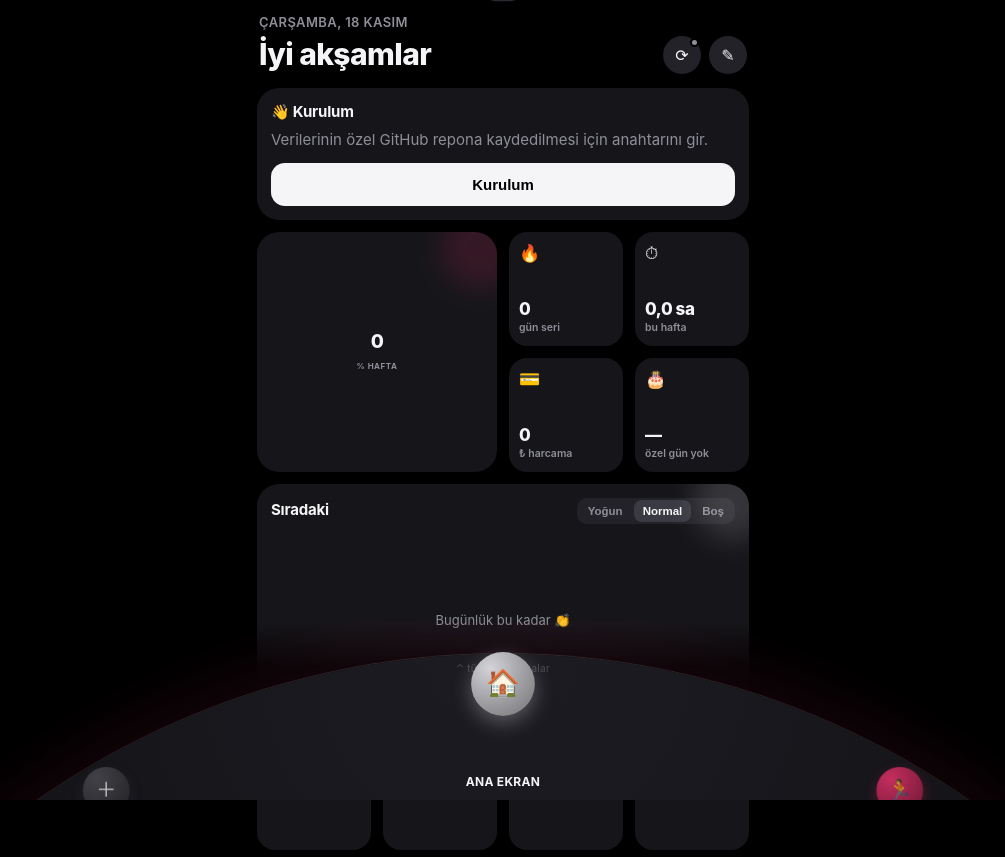
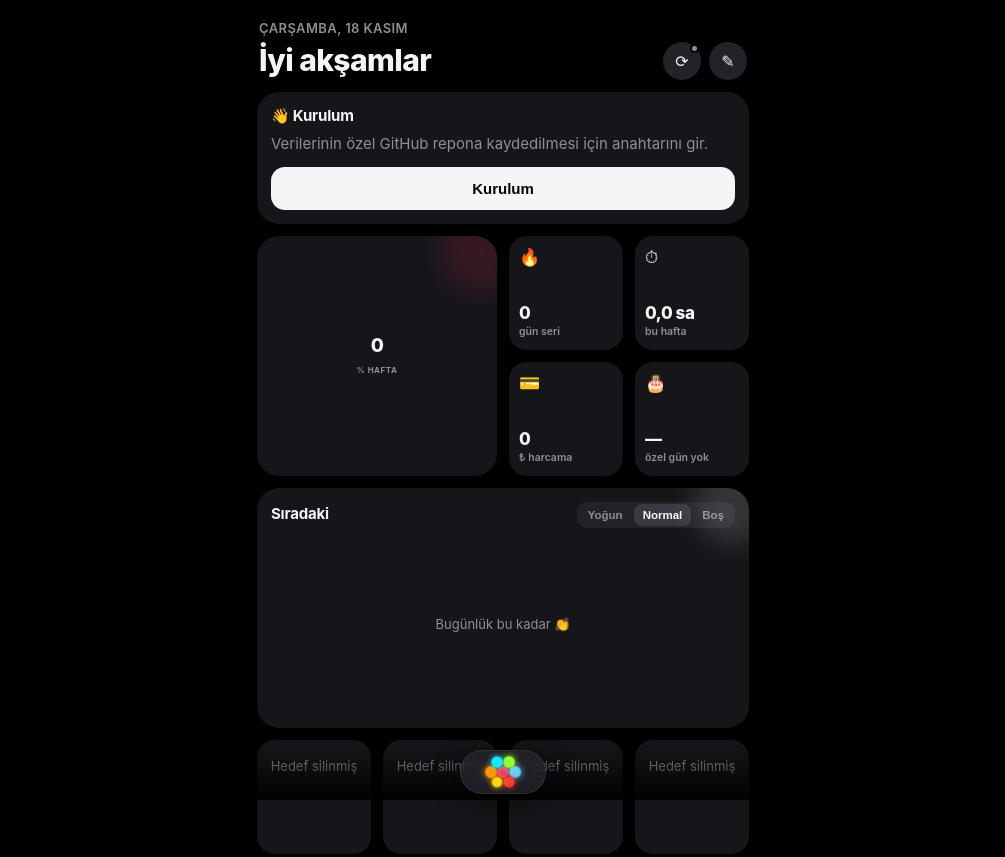
Before and after one commit to bkarakoyunlu/kisisel-cep, a plain HTML site: page index.html in a window 1280 px wide. Shown: the top 857 px of the page, without its empty margins (137-1142 px from the left). Drawn offline with Linux system fonts and the light colour scheme.

Commit message:
Döner menü kaldırıldı: yukarı çekilebilir mini petek tutamağı; çentik için güvenli alan düzeltmeleri
Co-Authored-By: Claude Opus 5.5 <noreply@anthropic.com>
Claude-Session: https://claude.ai/code/session_01Fp81JUUuvTrDZK2aW8DEBn

```diff
--- a/app.js
+++ b/app.js
@@ -315,44 +315,7 @@ function yiginAc(w) {
 /* ---------- menü öğeleri (alanlar + ayarlar + ekle) ---------- */
 const menuOgeleri = () => [{ id: 'ana', ad: 'Ana Ekran', ikon: '🏠', renk: '#d1d1d6' }, ...alanlar().map(a => ({ ...a, ad: a.kisa || a.ad })), { id: 'ayarlar', ad: 'Ayarlar', ikon: '⚙️', renk: '#8e8e93' }, { id: 'ekle', ad: 'Yeni alan', ikon: '＋', renk: '#48484f' }];
 
-/* ---------- döner menü: rulet gibi döner, sadece dokununca açar; yukarı kaydırınca küre ---------- */
-const Dial = (() => {
-  const el = $('#dial'), arc = $('#arc'), lbl = $('#dlbl');
-  let M = [], items = [], ADIM = 30, rot = 0, R = 0, cx = 0, cy = 0, sur = null, anim = null;
-  function kur() { items.forEach(d => d.remove()); M = menuOgeleri(); ADIM = 360 / M.length; items = M.map((m, i) => { const d = document.createElement('div'); d.className = 'item'; d.style.setProperty('--c', m.renk); d.textContent = m.ikon; d.dataset.i = i; el.appendChild(d); return d; }); yerlestir(); }
-  function olc() { const w = el.clientWidth; R = Math.max(190, w * 0.62); cx = w / 2; cy = 62 + R; arc.style.width = arc.style.height = (2 * R + 40) + 'px'; arc.style.top = '32px'; yerlestir(); }
-  const norm = a => ((a % 360) + 540) % 360 - 180;
-  function yerlestir() {
-    let en = 0, az = 999;
-    items.forEach((d, i) => { const a = norm(i * ADIM + rot), rad = a * Math.PI / 180, yak = Math.max(0, 1 - Math.abs(a) / 80);
-      d.style.transform = `translate(${cx + R * Math.sin(rad)}px,${cy - R * Math.cos(rad)}px) scale(${0.62 + 0.48 * yak * yak})`;
-      d.style.opacity = Math.abs(a) > 85 ? 0 : 0.35 + 0.65 * yak; d.style.zIndex = Math.round(yak * 10);
-      if (Math.abs(a) < az) { az = Math.abs(a); en = i; } });
-    if (M[en]) { lbl.textContent = M[en].ad; lbl.style.color = az < 4 ? 'var(--text)' : 'var(--mut)'; }
-  }
-  function git(h) { cancelAnimationFrame(anim); const f = () => { rot += (h - rot) * 0.18; if (Math.abs(h - rot) < 0.08) { rot = h; yerlestir(); return; } yerlestir(); anim = requestAnimationFrame(f); }; anim = requestAnimationFrame(f); }
-  const secili = () => ((Math.round(-rot / ADIM) % M.length) + M.length) % M.length;
-  el.addEventListener('pointerdown', e => { if (!e.target.closest('.item,.arc')) return; sur = { x: e.clientX, y: e.clientY, r: rot, hiz: 0, lx: e.clientX, lt: performance.now(), hedef: e.target.closest('.item'), dikey: false }; cancelAnimationFrame(anim); el.setPointerCapture(e.pointerId); });
-  el.addEventListener('pointermove', e => {
-    if (!sur) return; const dx = e.clientX - sur.x, dy = e.clientY - sur.y;
-    if (!sur.yatay && dy < -30 && Math.abs(dy) > Math.abs(dx) * 1.3) { sur = null; Petek.ac(); return; }
-    if (Math.abs(dx) > 6) sur.yatay = true;
-    const now = performance.now(); sur.hiz = (e.clientX - sur.lx) / Math.max(1, now - sur.lt); sur.lx = e.clientX; sur.lt = now;
-    rot = sur.r + dx * (90 / R) * 0.9; yerlestir();
-  });
-  const bitir = e => {
-    if (!sur) return; const s = sur; sur = null; const dx = Math.abs(e.clientX - s.x);
-    if (dx < 6 && Math.abs(e.clientY - s.y) < 6) { // dokunma
-      if (s.hedef) { const i = +s.hedef.dataset.i; const fark = norm(i * ADIM + rot); git(rot - fark); setTimeout(() => UI.bolum(M[i].id), Math.abs(fark) > 3 ? 260 : 0); }
-      else Petek.ac();
-      return;
-    }
-    git(Math.round((rot + s.hiz * 160 * (90 / R)) / ADIM) * ADIM); // sadece döner, açmaz
-  };
-  el.addEventListener('pointerup', bitir); el.addEventListener('pointercancel', bitir);
-  window.addEventListener('resize', olc); kur(); olc();
-  return { kur, anaya: () => git(Math.round(rot / 360) * 360) };
-})();
+const Dial = { kur() { Petek.kume(); }, anaya() { } };
 
 /* ---------- Apple Watch tarzı uygulama küresi (petek) ---------- */
 const Petek = (() => {
@@ -388,9 +351,19 @@ const Petek = (() => {
   };
   el.addEventListener('pointerup', bitir); el.addEventListener('pointercancel', bitir);
   function ac() { kur(); px = 0; py = 0; vx = vy = 0; el.classList.add('on'); requestAnimationFrame(() => { ciz(); bubs.forEach((b, i) => b.animate([{ transform: b.style.transform + ' scale(.2)', opacity: 0 }, { transform: b.style.transform, opacity: b.style.opacity }], { duration: 500, delay: 80 + Math.hypot(...pos[i]) * 0.8, easing: 'cubic-bezier(.2,.9,.3,1.2)', fill: 'backwards' })); }); }
-  function kapat() { el.classList.remove('on'); }
+  function kapat() { el.classList.remove('on'); el.style.transform = ''; }
   window.addEventListener('resize', () => el.classList.contains('on') && ciz());
-  return { ac, kapat };
+  /* alt tutamak: renkli mini petek; dokun ya da yukarı çek */
+  const tut = $('#tutamak'), kumeEl = $('#kume');
+  function kume() { const m = menuOgeleri().filter(x => x.id !== 'ana' && x.id !== 'ekle').slice(0, 7); const p = [[0, 0], [12, 0], [-12, 0], [6, -10], [-6, -10], [6, 10], [-6, 10]]; kumeEl.innerHTML = m.map((x, i) => `<i style="left:${26 + p[i][0]}px;top:${15 + p[i][1]}px;background:${x.renk};color:${x.renk};animation-delay:${i * .25}s"></i>`).join(''); }
+  let cek = null;
+  tut.addEventListener('pointerdown', e => { cek = { y: e.clientY, t: performance.now() }; tut.setPointerCapture(e.pointerId); kur(); px = py = 0; el.style.transition = 'none'; el.style.visibility = 'visible'; el.style.transform = 'translateY(100%)'; ciz(); });
+  tut.addEventListener('pointermove', e => { if (!cek) return; const dy = Math.min(0, e.clientY - cek.y); el.style.transform = `translateY(${el.clientHeight + dy * 1.15}px)`; });
+  const birak2 = e => { if (!cek) return; const dy = e.clientY - cek.y, hiz = dy / Math.max(1, performance.now() - cek.t); cek = null; el.style.transition = ''; el.style.visibility = '';
+    if (Math.abs(dy) < 6 || dy < -70 || hiz < -0.5) { el.classList.add('on'); el.style.transform = ''; requestAnimationFrame(ciz); } else { el.style.transform = ''; } };
+  tut.addEventListener('pointerup', birak2); tut.addEventListener('pointercancel', birak2);
+  kume();
+  return { ac, kapat, kume };
 })();
 
 /* ---------- alt pencereler ---------- */
--- a/index.html
+++ b/index.html
@@ -18,13 +18,13 @@
 *{box-sizing:border-box;-webkit-tap-highlight-color:transparent;-webkit-user-select:none;user-select:none;-webkit-touch-callout:none}
 input,textarea{-webkit-user-select:text;user-select:text}
 html,body{margin:0;background:var(--bg);color:var(--text);font:15px/1.35 -apple-system,BlinkMacSystemFont,"SF Pro Display","SF Pro Text","Segoe UI",Roboto,sans-serif;overscroll-behavior-y:none}
-body{padding-top:env(safe-area-inset-top)}
-main{max-width:520px;margin:0 auto;padding:6px 14px calc(var(--dial-h) + env(safe-area-inset-bottom) + 20px)}
+body{padding-top:max(env(safe-area-inset-top),12px);padding-left:env(safe-area-inset-left);padding-right:env(safe-area-inset-right)}
+main{max-width:520px;margin:0 auto;padding:4px 14px calc(66px + env(safe-area-inset-bottom))}
 .mut{color:var(--mut)}.small{font-size:12px}
 .row{display:flex;gap:10px;align-items:center}.between{justify-content:space-between}.grow{flex:1;min-width:0}
 
 /* üst bar */
-.top{display:flex;align-items:flex-end;justify-content:space-between;max-width:520px;margin:0 auto;padding:14px 16px 8px}
+.top{display:flex;align-items:flex-end;justify-content:space-between;max-width:520px;margin:0 auto;padding:8px 16px 8px}
 .top .tarih{color:var(--mut);font-size:13px;font-weight:600;text-transform:uppercase;letter-spacing:.4px}
 .top h1{margin:2px 0 0;font-size:30px;font-weight:800;letter-spacing:-.6px}
 .top .sag{display:flex;gap:8px;align-items:center}
@@ -146,11 +146,11 @@ main{max-width:520px;margin:0 auto;padding:6px 14px calc(var(--dial-h) + env(saf
 .stack .ly2{transform:translateY(-14px) scale(.86);opacity:.35}
 .stack .ly1{transform:translateY(-7px) scale(.93);opacity:.6}
 .stack .ust{position:absolute;inset:0;border-radius:16px;background:linear-gradient(160deg,#28282f,#18181c);padding:12px;display:flex;flex-direction:column;overflow:hidden;box-shadow:0 8px 20px rgba(0,0,0,.5)}
-.ov{position:fixed;inset:0;z-index:15;background:rgba(0,0,0,.6);backdrop-filter:blur(16px);-webkit-backdrop-filter:blur(16px);overflow:auto;padding:calc(60px + env(safe-area-inset-top)) 14px 40px;opacity:0;transition:opacity .3s}
+.ov{position:fixed;inset:0;z-index:15;background:rgba(0,0,0,.6);backdrop-filter:blur(16px);-webkit-backdrop-filter:blur(16px);overflow:auto;padding:calc(60px + max(env(safe-area-inset-top),12px)) 14px calc(30px + env(safe-area-inset-bottom));opacity:0;transition:opacity .3s}
 .ov.on{opacity:1}
 .ov .grid{max-width:492px;margin:0 auto}
 .ov .w{transform-origin:50% 0}
-.ov .kapat{position:fixed;top:calc(12px + env(safe-area-inset-top));right:16px}
+.ov .kapat{position:fixed;top:calc(10px + max(env(safe-area-inset-top),12px));right:16px}
 
 /* düzenleme modu */
 .duzenle-modu .w{animation:wob .28s ease-in-out infinite alternate}
@@ -177,12 +177,21 @@ main{max-width:520px;margin:0 auto;padding:6px 14px calc(var(--dial-h) + env(saf
 .dial .lbl{position:absolute;left:0;right:0;bottom:calc(10px + env(safe-area-inset-bottom));text-align:center;font-size:12px;font-weight:700;letter-spacing:.3px;color:var(--mut);pointer-events:none;text-transform:uppercase}
 .dial .hint{position:absolute;left:0;right:0;top:40px;text-align:center;font-size:10px;color:#4a4a52;pointer-events:none;letter-spacing:.3px}
 
+/* alt tutamak: küçük renkli petek kümesi, yukarı çek → uygulama küresi */
+.tutfade{position:fixed;left:0;right:0;bottom:0;height:calc(54px + env(safe-area-inset-bottom));background:linear-gradient(to top,rgba(0,0,0,.92),transparent);pointer-events:none;z-index:5}
+.tutamak{position:fixed;left:50%;bottom:calc(6px + env(safe-area-inset-bottom));transform:translateX(-50%);z-index:6;width:86px;height:44px;border-radius:22px;background:rgba(40,40,46,.72);backdrop-filter:blur(18px);-webkit-backdrop-filter:blur(18px);box-shadow:0 6px 24px rgba(0,0,0,.6),inset 0 0 0 1px rgba(255,255,255,.08);touch-action:none;cursor:pointer;display:grid;place-items:center}
+.tutamak:active{transform:translateX(-50%) scale(.94)}
+.kume{position:relative;width:52px;height:30px}
+.kume i{position:absolute;width:10px;height:10px;margin:-5px 0 0 -5px;border-radius:50%;box-shadow:0 0 6px currentColor;animation:nefes 3s ease-in-out infinite}
+@keyframes nefes{0%,100%{transform:scale(1)}50%{transform:scale(1.18)}}
+.duzenle-modu .tutamak,.duzenle-modu .tutfade{display:none}
+
 /* petek (Apple Watch uygulama küresi) */
 .petek{position:fixed;inset:0;z-index:12;background:radial-gradient(circle at 50% 45%,#15151c,#000 70%);transform:translateY(100%);transition:transform .45s cubic-bezier(.2,.85,.2,1),visibility 0s .45s;visibility:hidden;touch-action:none;overflow:hidden}
 .petek.on{transform:none;visibility:visible;transition:transform .45s cubic-bezier(.2,.85,.2,1)}
 .petek .bub{position:absolute;left:0;top:0;width:76px;height:76px;margin:-38px 0 0 -38px;border-radius:50%;display:grid;place-items:center;font-size:33px;will-change:transform;color:#fff;background:radial-gradient(circle at 30% 25%,color-mix(in srgb,var(--c) 92%,#fff),color-mix(in srgb,var(--c) 50%,#000));box-shadow:0 8px 24px color-mix(in srgb,var(--c) 30%,transparent)}
 .petek .bub.ekle{background:radial-gradient(circle at 30% 25%,#55555e,#1e1e24);font-size:38px;font-weight:300}
-.petek .pad{position:absolute;left:0;right:0;top:0;padding:calc(14px + env(safe-area-inset-top)) 0 18px;text-align:center;z-index:2;background:linear-gradient(#000 40%,transparent)}
+.petek .pad{position:absolute;left:0;right:0;top:0;padding:calc(10px + max(env(safe-area-inset-top),12px)) 0 18px;text-align:center;z-index:2;background:linear-gradient(#000 40%,transparent)}
 .petek .grab{width:42px;height:5px;border-radius:9px;background:#444;margin:0 auto 10px}
 .petek .pad div{font-size:12px;color:var(--mut);font-weight:600}
 .petek .ad{position:absolute;left:0;right:0;bottom:calc(34px + env(safe-area-inset-bottom));text-align:center;font-size:18px;font-weight:800;letter-spacing:-.3px;pointer-events:none;z-index:2}
@@ -190,7 +199,7 @@ main{max-width:520px;margin:0 auto;padding:6px 14px calc(var(--dial-h) + env(saf
 /* alt pencere */
 .sheet-bg{position:fixed;inset:0;background:rgba(0,0,0,.6);backdrop-filter:blur(6px);-webkit-backdrop-filter:blur(6px);z-index:20;display:flex;align-items:flex-end;justify-content:center;opacity:0;pointer-events:none;transition:opacity .25s}
 .sheet-bg.on{opacity:1;pointer-events:auto}
-.sheet{background:#1a1a1f;border-radius:26px 26px 0 0;width:100%;max-width:520px;max-height:90vh;overflow:auto;padding:10px 18px calc(22px + env(safe-area-inset-bottom));transform:translateY(100%);transition:transform .35s cubic-bezier(.2,.8,.2,1)}
+.sheet{background:#1a1a1f;border-radius:26px 26px 0 0;width:100%;max-width:520px;max-height:calc(100dvh - max(env(safe-area-inset-top),12px) - 12px);overflow:auto;padding:10px 18px calc(22px + env(safe-area-inset-bottom));transform:translateY(100%);transition:transform .35s cubic-bezier(.2,.8,.2,1)}
 .sheet-bg.on .sheet{transform:none}
 .sheet .grab{width:38px;height:5px;border-radius:9px;background:#3a3a42;margin:0 auto 14px}
 .sheet h3{margin:0 0 6px;font-size:22px;font-weight:800;letter-spacing:-.4px}
@@ -206,7 +215,7 @@ textarea{min-height:76px;resize:vertical}
 .renkler button.on{border-color:#fff}
 .gal{background:#0e0e11;border-radius:18px;padding:12px;margin:8px 0 4px}
 .gal .grid{pointer-events:none}
-.toast{position:fixed;left:50%;top:calc(10px + env(safe-area-inset-top));transform:translate(-50%,-140%);background:#2a2a30;padding:11px 18px;border-radius:99px;z-index:40;transition:transform .35s cubic-bezier(.2,.8,.2,1);font-size:14px;font-weight:600;white-space:nowrap}
+.toast{position:fixed;left:50%;top:calc(8px + max(env(safe-area-inset-top),12px));transform:translate(-50%,-300%);background:#2a2a30;padding:11px 18px;border-radius:99px;z-index:40;transition:transform .35s cubic-bezier(.2,.8,.2,1);font-size:14px;font-weight:600;white-space:nowrap}
 .toast.on{transform:translate(-50%,0)}
 .empty{color:var(--mut);text-align:center;padding:8px 0;font-size:13px}
 </style>
@@ -222,7 +231,7 @@ textarea{min-height:76px;resize:vertical}
   </div>
 </div>
 <main id="main"></main>
-<div class="dial" id="dial"><div class="fade"></div><div class="arc" id="arc"></div><div class="hint">⌃ tüm uygulamalar</div><div class="lbl" id="dlbl">Ana Ekran</div></div>
+<div class="tutfade"></div><div class="tutamak" id="tutamak" aria-label="Uygulamalar"><div class="kume" id="kume"></div></div>
 <div class="petek" id="petek"><div class="pad" id="petekpad"><div class="grab"></div><div>Uygulamalar · kapatmak için aşağı kaydır</div></div><div class="ad" id="petekad"></div></div>
 <div class="sheet-bg" id="sheetbg"><div class="sheet" id="sheet"></div></div>
 <div class="toast" id="toast"></div>
--- a/sw.js
+++ b/sw.js
@@ -1,5 +1,5 @@
 // Uygulama kabuğunu önbelleğe alır: önce ağ, ağ yoksa önbellek. Veri (api.github.com) asla önbelleğe alınmaz.
-const C = 'asistan-v3';
+const C = 'asistan-v4';
 const KABUK = ['./', 'index.html', 'core.js', 'app.js', 'manifest.webmanifest', 'icon-192.png', 'apple-touch-icon.png'];
 self.addEventListener('install', e => { e.waitUntil(caches.open(C).then(c => c.addAll(KABUK))); self.skipWaiting(); });
 self.addEventListener('activate', e => { e.waitUntil(caches.keys().then(ks => Promise.all(ks.filter(k => k !== C).map(k => caches.delete(k))))); self.clients.claim(); });
```
